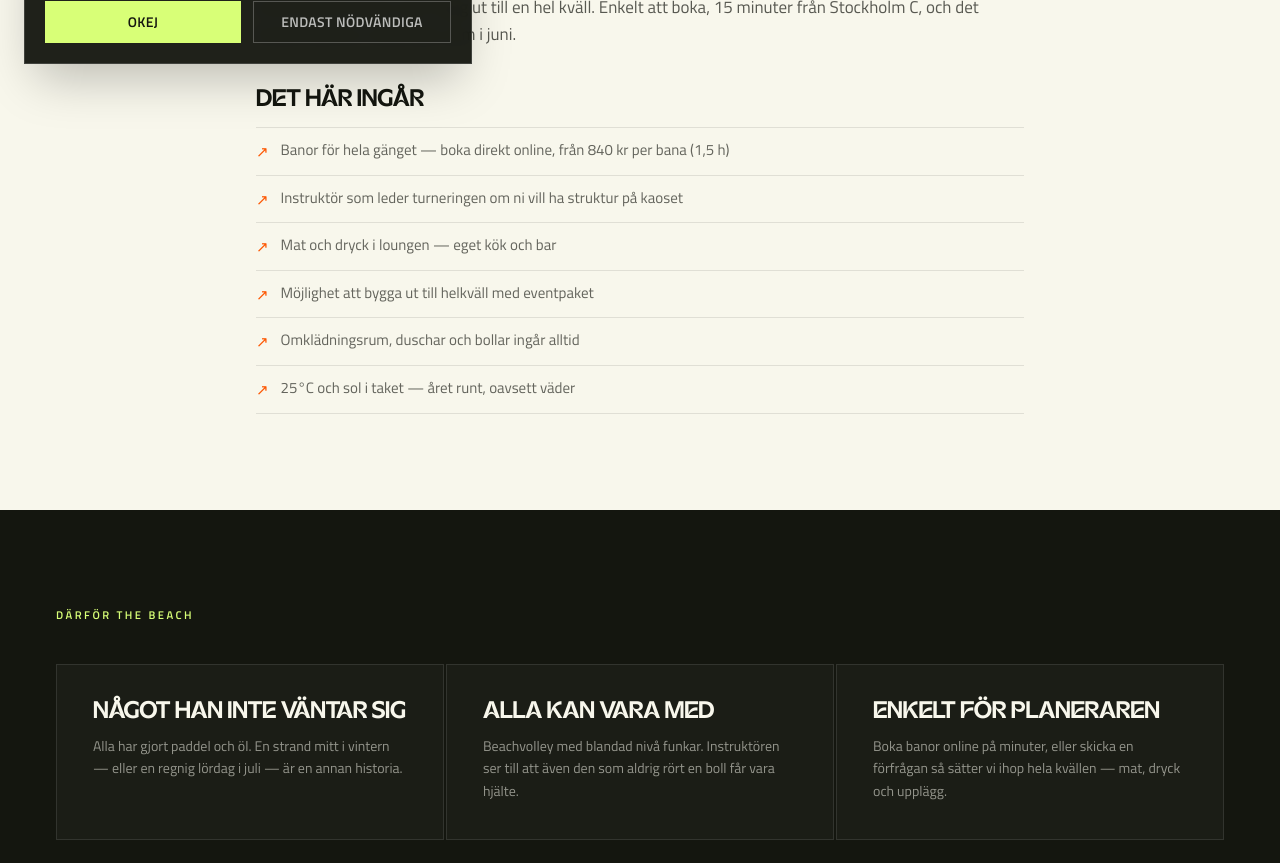
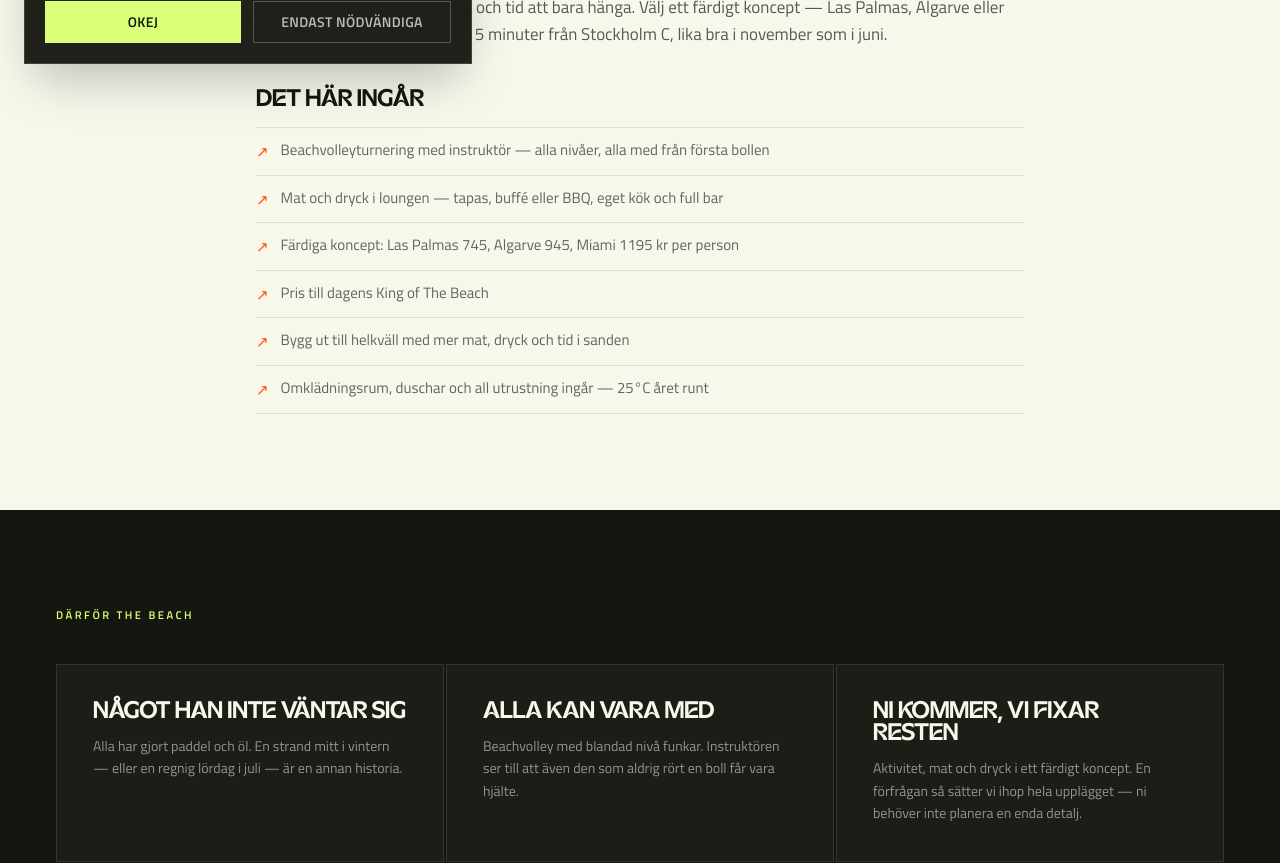
Before and after one commit to thebeachvolleyclub/thebeach-site, a Next.js app: page /svensexa in a window 1280 px wide. Shown: the part 720-1583 px from the top of the page. Built offline with nearby package versions, Linux system fonts and the light colour scheme; no server answers.

Commit message:
Svensexa/möhippa: styr copy mot eventkoncepten (Las Palmas/Algarve/Miami) + förfrågan, bort med banbokning som huvudspår

```diff
--- a/src/app/mohippa/page.tsx
+++ b/src/app/mohippa/page.tsx
@@ -2,9 +2,9 @@ import type { Metadata } from "next";
 import CorporateLanding from "@/components/CorporateLanding";
 
 export const metadata: Metadata = {
-  title: "Möhippa i Stockholm — The Beach | Strandfest inomhus, året runt",
+  title: "Möhippa i Stockholm — The Beach | Strandfest, mat och bubbel inomhus",
   description:
-    "Möhippa på stranden mitt i Stockholm — beachvolley med tjejgänget, bubbel och mat i loungen, 25 grader året runt. Från 840 kr per bana i Huddinge.",
+    "Möhippan på stranden mitt i Stockholm — beachvolleyturnering, bubbel och mat i loungen, 25 grader året runt. Färdiga koncept från 745 kr/person i Huddinge. Skicka förfrågan.",
   alternates: { canonical: "/mohippa" },
 };
 
@@ -13,23 +13,23 @@ export default function MohippaPage() {
     <CorporateLanding
       eyebrow="Möhippa"
       title={<>Möhippan hon minns<br /><span className="italic-accent">för alltid</span></>}
-      intro="En strand, hela gänget och 25 grader — oavsett vad vädret tycker. Beachvolley, skratt och bubbel i loungen."
-      lead="Möhippan ska överraska. En inomhusstrand mitt i Stockholm — samma sand som OS- och VM-guldmedaljörerna tränar på — gör precis det. Spela en turnering med gänget (nivå spelar ingen roll, instruktören fixar det), och landa sedan i loungen med bubbel, mat och tid att bara vara. Femton minuter från Stockholm C, lika magiskt i februari som i juni."
+      intro="En strand, hela gänget och 25 grader — oavsett vad vädret tycker. Beachvolley, bubbel och mat i loungen, allt fixat åt er."
+      lead="Möhippan ska överraska. En inomhusstrand mitt i Stockholm — samma sand som OS-guldmedaljörerna tränar på — gör precis det. Vi fixar hela dagen: en turnering med gänget (nivå spelar ingen roll, instruktören löser det), bubbel och mat i loungen och tid att bara vara. Välj ett färdigt koncept — Las Palmas, Algarve eller Miami — så sköter vi resten. Femton minuter från Stockholm C, lika magiskt i februari som i juni."
       included={[
-        "Banor för hela gänget — boka direkt online, från 840 kr per bana (1,5 h)",
-        "Instruktör som leder lekar och turnering om ni vill",
-        "Bubbel, mat och dryck i loungen — eget kök och bar",
-        "Möjlighet att bygga ut till helkväll med eventpaket",
-        "Omklädningsrum, duschar och bollar ingår alltid",
-        "25°C och strandkänsla — året runt, oavsett väder",
+        "Beachvolleyturnering med instruktör — alla nivåer, alla med",
+        "Bubbel, mat och dryck i loungen — tapas, buffé eller BBQ, eget kök och bar",
+        "Färdiga koncept: Las Palmas 745, Algarve 945, Miami 1195 kr per person",
+        "Pris till dagens Queen of The Beach",
+        "Bygg ut till helkväll med mer mat, dryck och tid i sanden",
+        "Omklädningsrum, duschar och all utrustning ingår — 25°C året runt",
       ]}
-      why={[{ h: "Något hon inte väntar sig", p: "Spa och brunch har alla gjort. En strand mitt i vintern är en överraskning som faktiskt överraskar." }, { h: "Funkar för alla i gänget", p: "Sport-tjejen, soffatjejen och blivande svärmor — instruktören ser till att alla är med och att det blir skratt." }, { h: "Enkelt för er som planerar", p: "Boka banor online på minuter, eller skicka en förfrågan så sätter vi ihop hela dagen — aktivitet, mat och bubbel." }]}
+      why={[{ h: "Något hon inte väntar sig", p: "Spa och brunch har alla gjort. En strand mitt i vintern är en överraskning som faktiskt överraskar." }, { h: "Funkar för alla i gänget", p: "Sport-tjejen, soffatjejen och blivande svärmor — instruktören ser till att alla är med och att det blir skratt." }, { h: "Ni kommer, vi fixar resten", p: "Aktivitet, bubbel och mat i ett färdigt koncept. En förfrågan så sätter vi ihop hela dagen — ni behöver inte planera en enda detalj." }]}
       faqs={[
-        { q: "Vad kostar en möhippa hos er?", a: "Enklaste varianten: boka banor direkt online från 840 kr per bana (1,5 h, upp till 8 personer per bana), pris inkl. moms. Vill ni ha mat, bubbel och instruktör sätter vi ihop ett paket — som privatperson får du alltid totalpris inklusive moms i offerten." },
-        { q: "Hur många kan vi vara?", a: "Från ett litet gäng på en bana till stora sällskap. Är ni fler än 20 rekommenderar vi en förfrågan så planerar vi upplägget tillsammans." },
+        { q: "Vad kostar en möhippa hos er?", a: "Vi kör färdiga koncept med aktivitet, mat och dryck: Las Palmas 745 kr/person, Algarve 945 kr/person (mest bokat) och Miami 1195 kr/person för helkväll. Priser inkl. moms för privatpersoner. Skicka en förfrågan så får ni ett upplägg och totalpris för just er grupp." },
+        { q: "Vad ingår i ett koncept?", a: "Beachvolleyturnering med instruktör plus bubbel och mat i loungen — nivån på maten och drycken skiljer paketen åt. Vi skräddarsyr efter grupp, allergier och hur länge ni vill stanna." },
+        { q: "Hur många kan vi vara?", a: "Från ett litet gäng upp till stora sällskap — vi har 10 inomhusbanor och en lounge, och tar event för 10 till 900 personer." },
         { q: "Ingen av oss har spelat beachvolley — funkar det?", a: "Ja, det är snarare regel än undantag. Instruktören anpassar nivån och gör turnering av det — poängen är skratten, inte tekniken." },
-        { q: "Kan vi ha bubbel och mat på plats?", a: "Ja — eget kök och bar. Från cava och tilltugg till middag i loungen med utsikt över banorna." },
-        { q: "Hur bokar vi?", a: "Banor bokas direkt via MATCHi (max 7 dagar i förväg). För större sällskap, mat eller garanterad tid längre fram: skicka en förfrågan eller mejla boka@thebeach.one." },
+        { q: "Hur bokar vi?", a: "Skicka en förfrågan via formuläret så återkommer vi inom 24 timmar med förslag och pris. Eller mejla boka@thebeach.one." },
       ]}
     />
   );
--- a/src/app/svensexa/page.tsx
+++ b/src/app/svensexa/page.tsx
@@ -2,9 +2,9 @@ import type { Metadata } from "next";
 import CorporateLanding from "@/components/CorporateLanding";
 
 export const metadata: Metadata = {
-  title: "Svensexa i Stockholm — The Beach | Beachvolley, sol och fest inomhus",
+  title: "Svensexa i Stockholm — The Beach | Beachvolley, mat och fest inomhus",
   description:
-    "Svensexa på stranden — mitt i Stockholm, året runt. Beachvolley med gänget, mat och dryck i loungen och 25 grader oavsett väder. Från 840 kr per bana i Huddinge.",
+    "Svensexan på stranden — beachvolleyturnering, mat och dryck och 25 grader mitt i Stockholm, året runt. Färdiga koncept från 745 kr/person i Huddinge. Skicka förfrågan.",
   alternates: { canonical: "/svensexa" },
 };
 
@@ -13,23 +13,23 @@ export default function SvensexaPage() {
     <CorporateLanding
       eyebrow="Svensexa"
       title={<>Svensexan med<br /><span className="italic-accent">sand mellan tårna</span></>}
-      intro="Samla gänget på en strand — oavsett årstid. Beachvolley, skratt, mat och dryck i loungen. Brudgummen glömmer det aldrig."
-      lead="En svensexa ska vara något han inte väntar sig. En inomhusstrand i 25 grader — där OS-guldmedaljörerna tränar — brukar göra jobbet. Kör en turnering med gänget (ingen behöver ha spelat förut), avsluta i loungen med mat och dryck, eller bygg ut till en hel kväll. Enkelt att boka, 15 minuter från Stockholm C, och det funkar lika bra i november som i juni."
+      intro="Samla gänget på en strand — oavsett årstid. Beachvolleyturnering, mat och dryck och en kväll brudgummen aldrig glömmer."
+      lead="En svensexa ska vara något han inte väntar sig. En inomhusstrand i 25 grader — där OS-guldmedaljörerna tränar — brukar göra jobbet. Vi fixar hela dagen åt er: turnering med instruktör (ingen behöver ha spelat förut), mat och dryck i loungen och tid att bara hänga. Välj ett färdigt koncept — Las Palmas, Algarve eller Miami — så sköter vi resten. 15 minuter från Stockholm C, lika bra i november som i juni."
       included={[
-        "Banor för hela gänget — boka direkt online, från 840 kr per bana (1,5 h)",
-        "Instruktör som leder turneringen om ni vill ha struktur på kaoset",
-        "Mat och dryck i loungen — eget kök och bar",
-        "Möjlighet att bygga ut till helkväll med eventpaket",
-        "Omklädningsrum, duschar och bollar ingår alltid",
-        "25°C och sol i taket — året runt, oavsett väder",
+        "Beachvolleyturnering med instruktör — alla nivåer, alla med från första bollen",
+        "Mat och dryck i loungen — tapas, buffé eller BBQ, eget kök och full bar",
+        "Färdiga koncept: Las Palmas 745, Algarve 945, Miami 1195 kr per person",
+        "Pris till dagens King of The Beach",
+        "Bygg ut till helkväll med mer mat, dryck och tid i sanden",
+        "Omklädningsrum, duschar och all utrustning ingår — 25°C året runt",
       ]}
-      why={[{ h: "Något han inte väntar sig", p: "Alla har gjort paddel och öl. En strand mitt i vintern — eller en regnig lördag i juli — är en annan historia." }, { h: "Alla kan vara med", p: "Beachvolley med blandad nivå funkar. Instruktören ser till att även den som aldrig rört en boll får vara hjälte." }, { h: "Enkelt för planeraren", p: "Boka banor online på minuter, eller skicka en förfrågan så sätter vi ihop hela kvällen — mat, dryck och upplägg." }]}
+      why={[{ h: "Något han inte väntar sig", p: "Alla har gjort paddel och öl. En strand mitt i vintern — eller en regnig lördag i juli — är en annan historia." }, { h: "Alla kan vara med", p: "Beachvolley med blandad nivå funkar. Instruktören ser till att även den som aldrig rört en boll får vara hjälte." }, { h: "Ni kommer, vi fixar resten", p: "Aktivitet, mat och dryck i ett färdigt koncept. En förfrågan så sätter vi ihop hela upplägget — ni behöver inte planera en enda detalj." }]}
       faqs={[
-        { q: "Vad kostar en svensexa hos er?", a: "Enklaste varianten: boka banor direkt online från 840 kr per bana (1,5 h, upp till 8 personer per bana), pris inkl. moms. Vill ni ha mat, dryck och instruktör sätter vi ihop ett paket — som privatperson får du alltid totalpris inklusive moms i offerten." },
-        { q: "Hur många kan vi vara?", a: "Från ett litet gäng på en bana till stora sällskap — vi har 10 inomhusbanor och lounge. Är ni fler än 20 rekommenderar vi en förfrågan så planerar vi upplägget tillsammans." },
+        { q: "Vad kostar en svensexa hos er?", a: "Vi kör färdiga koncept med aktivitet, mat och dryck: Las Palmas 745 kr/person, Algarve 945 kr/person (mest bokat) och Miami 1195 kr/person för helkväll. Priser inkl. moms för privatpersoner. Skicka en förfrågan så får ni ett upplägg och totalpris för just er grupp." },
+        { q: "Vad ingår i ett koncept?", a: "Beachvolleyturnering med instruktör plus mat och dryck i loungen — nivån på maten skiljer paketen åt. Vi skräddarsyr efter grupp, allergier och hur länge ni vill stanna." },
+        { q: "Hur många kan vi vara?", a: "Från ett litet gäng upp till stora sällskap — vi har 10 inomhusbanor och en lounge, och tar event för 10 till 900 personer." },
         { q: "Ingen av oss har spelat beachvolley — funkar det?", a: "Ja. Med instruktör blir det turnering av det oavsett nivå, och poängen är att ha kul — inte att spela snyggt." },
-        { q: "Kan vi äta och dricka på plats?", a: "Ja — vi har eget kök och bar. Från enklare tilltugg till middag i loungen med utsikt över banorna." },
-        { q: "Hur bokar vi?", a: "Banor bokas direkt via MATCHi (max 7 dagar i förväg). För större sällskap, mat eller garanterad tid längre fram: skicka en förfrågan eller mejla boka@thebeach.one." },
+        { q: "Hur bokar vi?", a: "Skicka en förfrågan via formuläret så återkommer vi inom 24 timmar med förslag och pris. Eller mejla boka@thebeach.one." },
       ]}
     />
   );
```
Also changed, not shown: public/llms.txt.
